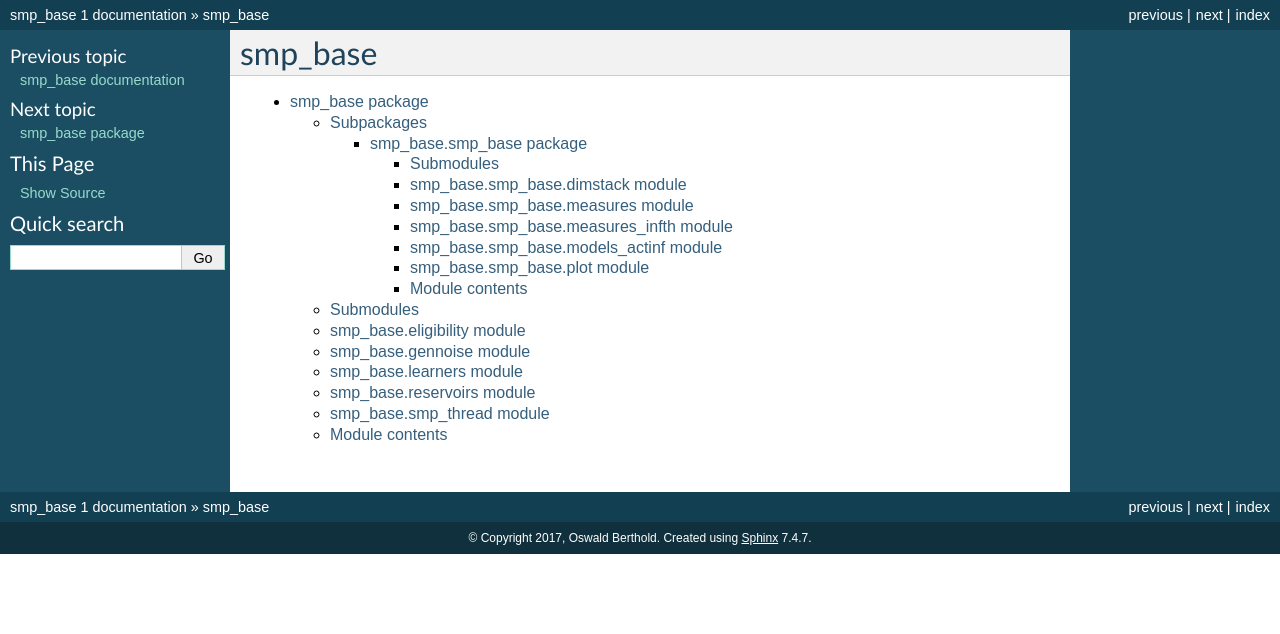
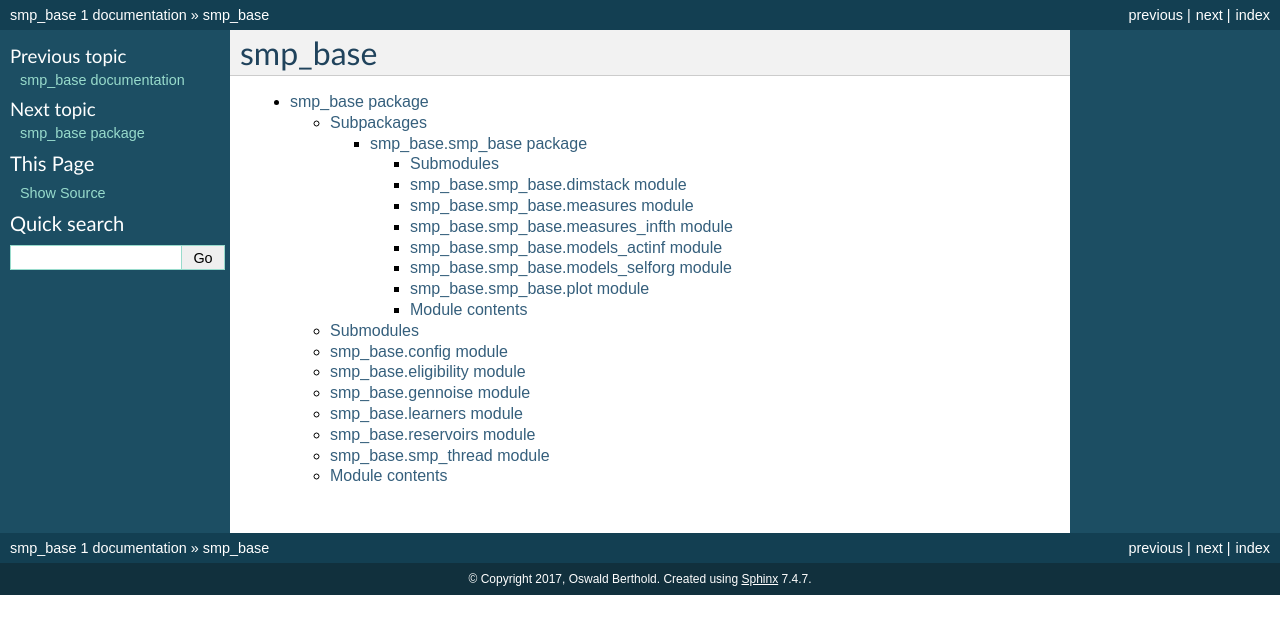
Before and after one commit to x75/smp_base, a Sphinx documentation site: the page built from doc/apidoc/modules.rst, in a window 1280 px wide. Shown: the top 634 px of the page. Built offline with Sphinx 7.4.7, drawn with Linux system fonts in a browser that asks for light colours.

```diff
--- a/doc/apidoc/smp_base.rst
+++ b/doc/apidoc/smp_base.rst
@@ -10,6 +10,14 @@ Subpackages
 
 Submodules
 ----------
+
+smp\_base\.config module
+------------------------
+
+.. automodule:: smp_base.config
+    :members:
+    :undoc-members:
+    :show-inheritance:
 
 smp\_base\.eligibility module
 -----------------------------
--- a/doc/apidoc/smp_base.smp_base.rst
+++ b/doc/apidoc/smp_base.smp_base.rst
@@ -36,6 +36,14 @@ smp\_base\.smp\_base\.models\_actinf module
     :undoc-members:
     :show-inheritance:
 
+smp\_base\.smp\_base\.models\_selforg module
+--------------------------------------------
+
+.. automodule:: smp_base.smp_base.models_selforg
+    :members:
+    :undoc-members:
+    :show-inheritance:
+
 smp\_base\.smp\_base\.plot module
 ---------------------------------
 
--- a/doc/conf.py
+++ b/doc/conf.py
@@ -19,6 +19,7 @@
 import os
 import sys
 sys.path.insert(0, os.path.abspath('..'))
+sys.path.insert(0, os.path.abspath('../..'))
 
 
 # -- General configuration ------------------------------------------------
@@ -31,7 +32,7 @@ sys.path.insert(0, os.path.abspath('..'))
 # extensions coming with Sphinx (named 'sphinx.ext.*') or your custom
 # ones.
 extensions = [
-#    'sphinx.ext.autodoc',
+    'sphinx.ext.autodoc',
     'sphinx.ext.intersphinx',
     'sphinx.ext.todo',
     'sphinx.ext.coverage',
--- a/doc/index.rst
+++ b/doc/index.rst
@@ -14,8 +14,10 @@ smp_base documentation
 
    apidoc/modules
 
+
 ..
    apidoc
+
 
 Indices and tables
 ==================
--- a/learners.py
+++ b/learners.py
@@ -18,7 +18,7 @@ try:
     init_jpype()
     HAVE_JPYPE = True
 except ImportError, e:
-    print "Couldn't import init_jpype from measures_infth, make sure jpype is installed"
+    print "Couldn't import init_jpype from measures_infth, make sure jpype is installed", e
     HAVE_JPYPE = False
 
 # TODO
```
Also changed, not shown: 1 other file.
